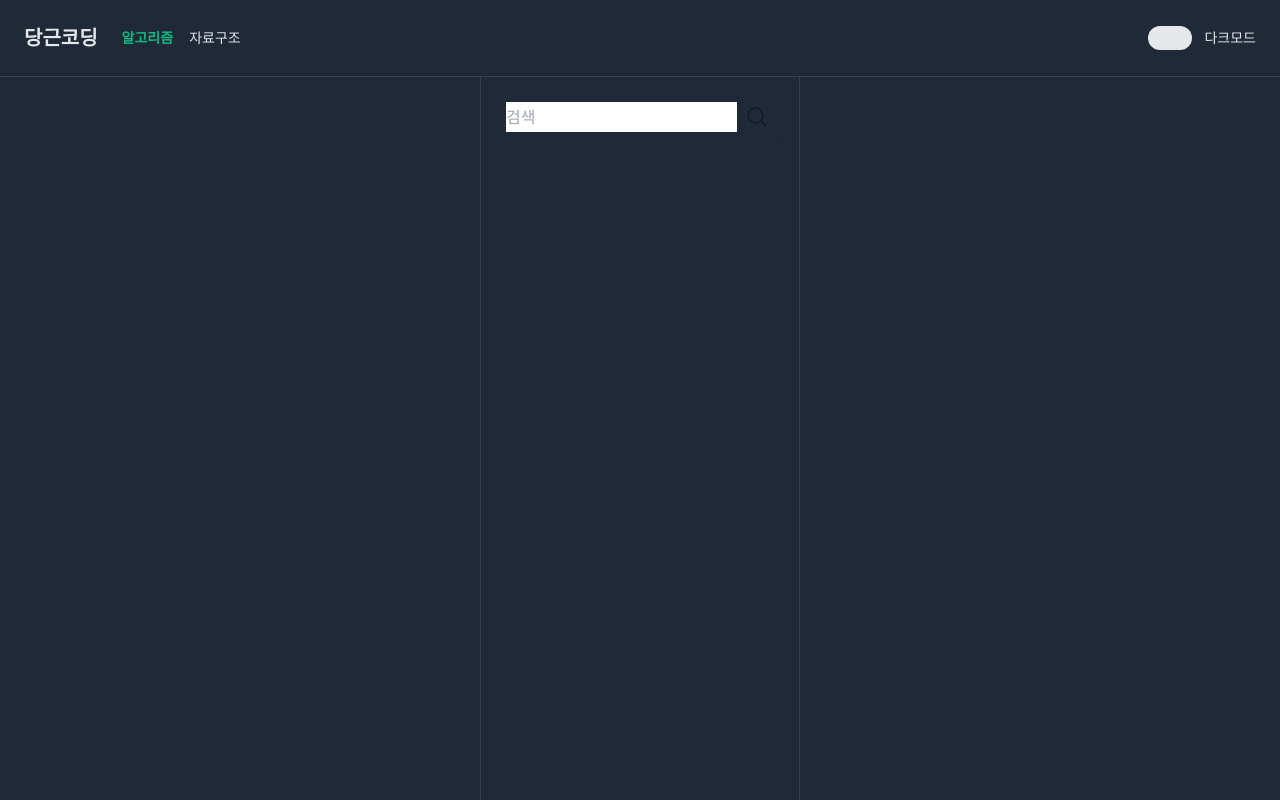
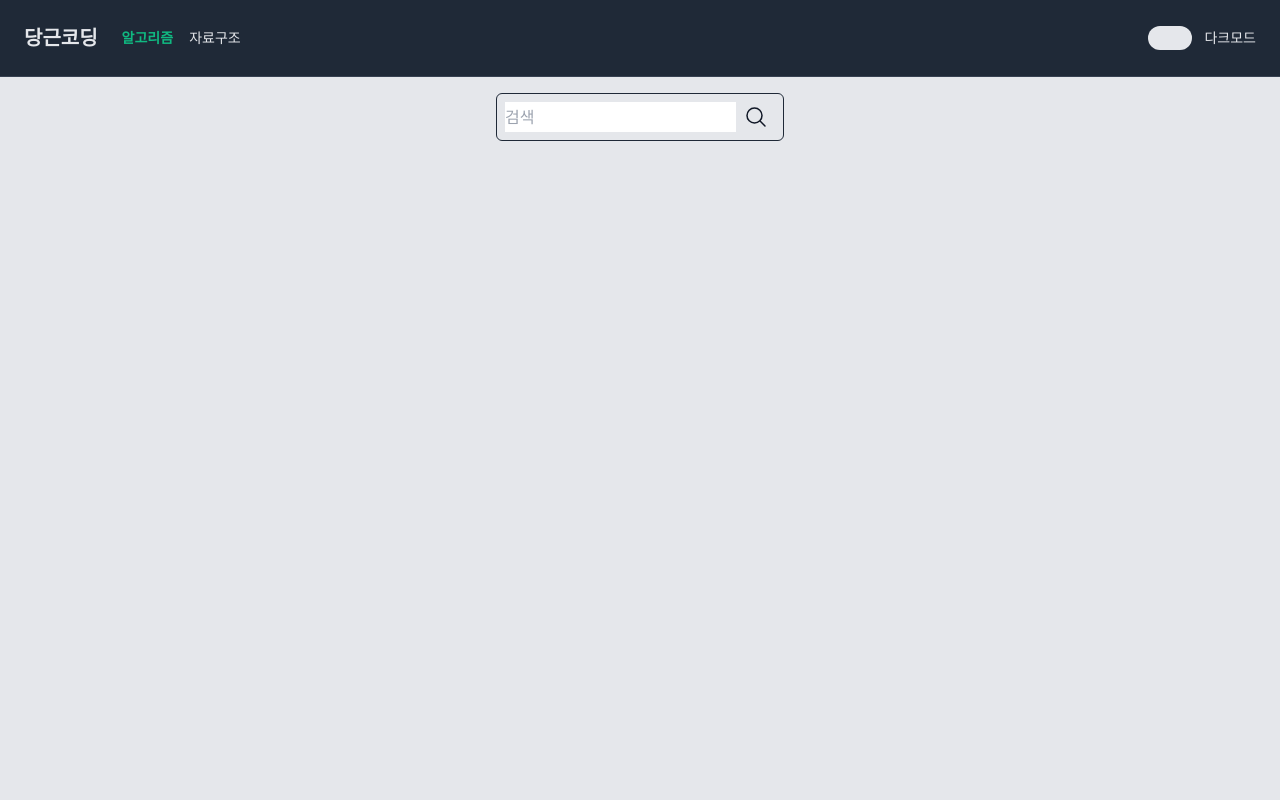
Before and after one commit to shyuuuuni/carrot-coding, a Next.js app: page /algorithm in a window 1280 px wide. Built offline with nearby package versions, Linux system fonts and the light colour scheme.

Commit message:
styles: 경계선 일부 스타일 제거

```diff
--- a/src/components/organisms/Navbar.tsx
+++ b/src/components/organisms/Navbar.tsx
@@ -9,7 +9,7 @@ function Navbar() {
   const { isDarkmode, updateDarkmode } = useDarkmode();
 
   return (
-    <nav className="flex w-full flex-wrap items-center justify-between border-b border-gray-700 bg-gray-800 p-6 dark:bg-gray-800/75 dark:backdrop-blur dark:backdrop-filter">
+    <nav className="flex w-full flex-wrap items-center justify-between border-b border-gray-700 bg-gray-800 p-6">
       <NavLogo />
       <div className="flex flex-grow items-center">
         <div className="flex flex-grow gap-4 text-sm">
--- a/src/components/organisms/Sidebar.tsx
+++ b/src/components/organisms/Sidebar.tsx
@@ -30,7 +30,7 @@ export default function Sidebar({ searchInfo = [] }: Props) {
   }, [searchInput, setSearchWord]);
 
   return (
-    <div className="fixed h-full w-80 flex-none border-l border-r border-gray-700 p-4">
+    <div className="fixed h-full w-80 flex-none  p-4">
       <SearchInput
         value={searchInput}
         onChange={handleSearchChange}
--- a/src/components/templates/Layout.tsx
+++ b/src/components/templates/Layout.tsx
@@ -6,9 +6,9 @@ type Props = React.PropsWithChildren;
 
 export default function Layout({ children }: Props) {
   return (
-    <div className="flex h-full flex-col">
+    <div className="flex h-full flex-col bg-gray-200 text-gray-900 dark:bg-gray-800 dark:text-gray-300">
       <Navbar />
-      <main className="flex flex-grow-0 flex-col items-center overflow-auto bg-gray-200 text-gray-900 dark:bg-gray-800 dark:text-gray-300">
+      <main className="flex flex-grow-0 flex-col items-center overflow-auto">
         {children}
       </main>
     </div>
--- a/src/components/templates/Post.tsx
+++ b/src/components/templates/Post.tsx
@@ -9,7 +9,7 @@ type Props = {
 
 export default function Post({ sidebarSearchInfo, children }: Props) {
   return (
-    <div className="flex h-full max-w-7xl grow-0 flex-row border-l border-r border-gray-700">
+    <div className="flex h-full max-w-7xl grow-0 flex-row">
       <Sidebar searchInfo={sidebarSearchInfo} />
       <div className="h-full w-full pl-80">{children}</div>
     </div>
```
